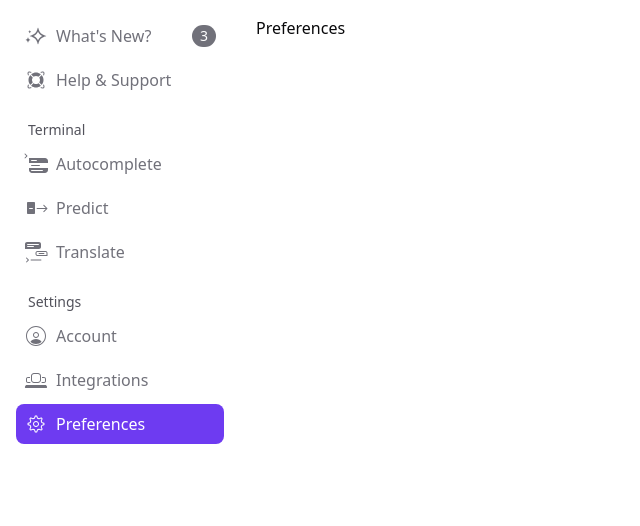
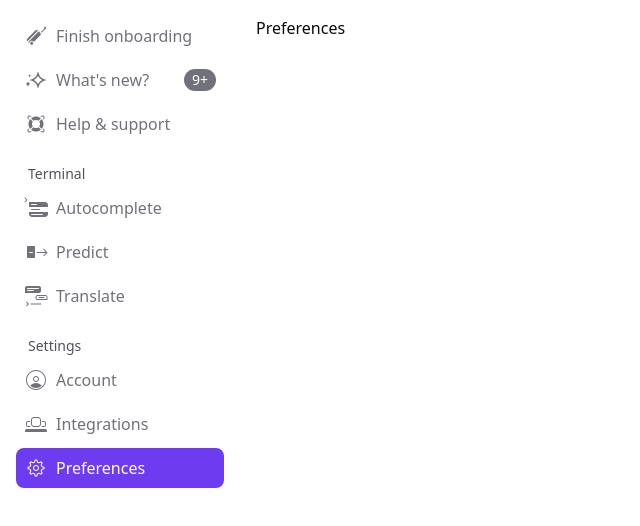
Before and after one commit to aws/q-cli, a React (Vite) app in the folder apps/dashboard/: page /preferences in a window 1280 px wide. Shown: the top 526 px of the page, without its empty margins (0-640 px from the left). Built offline with nearby package versions, Linux system fonts and the light colour scheme.

Commit message:
basic onboarding complete

```diff
--- a/apps/dashboard/index.html
+++ b/apps/dashboard/index.html
@@ -7,7 +7,7 @@
     <title>CodeWhisperer Dashboard</title>
   </head>
   <body>
-    <div id="root"></div>
+    <div class="relative" id="root"></div>
     <script type="module" src="/src/main.tsx"></script>
   </body>
 </html>
--- a/apps/dashboard/package.json
+++ b/apps/dashboard/package.json
@@ -10,6 +10,7 @@
     "preview": "vite preview"
   },
   "dependencies": {
+    "@radix-ui/react-collapsible": "^1.0.3",
     "@radix-ui/react-dropdown-menu": "^2.0.6",
     "@radix-ui/react-select": "^1.2.2",
     "@radix-ui/react-slot": "^1.0.2",
--- a/apps/dashboard/src/App.tsx
+++ b/apps/dashboard/src/App.tsx
@@ -1,16 +1,23 @@
 import { Routes, Route, Outlet } from "react-router-dom";
 import WhatsNew from "./pages/whats-new";
 import Account from "./pages/account";
-import Help from "./pages/help"
+import Help from "./pages/help";
 import SidebarLink from "./components/sidebar/link";
 import * as Icon from "./components/svg/icons";
 import Autocomplete from "./pages/autocomplete";
-import Translate from './pages/translate'
+import Translate from "./pages/translate";
+import FinishOnboarding from "./pages/onboarding";
+import ModalContext from "./context/modal";
+import { useState } from "react";
+import Modal from "./components/modal";
 
 function App() {
+  const [modal, setModal] = useState<React.ReactNode | null>(null);
   return (
+    <ModalContext.Provider value={{ modal, setModal }}>
       <Routes>
         <Route path="/" element={<Layout />}>
+          <Route path="onboarding" element={<FinishOnboarding />} />
           <Route index element={<WhatsNew />} />
           <Route path="help" element={<Help />} />
           <Route path="autocomplete" element={<Autocomplete />} />
@@ -21,18 +28,25 @@ function App() {
           <Route path="preferences" element={<div>Preferences</div>} />
         </Route>
       </Routes>
+      {modal && <Modal>{modal}</Modal>}
+    </ModalContext.Provider>
   );
 }
 
 const NAV_DATA = [
   {
     type: "link",
-    name: "What's New?",
+    name: "Finish onboarding",
+    link: "/onboarding",
+  },
+  {
+    type: "link",
+    name: "What's new?",
     link: "/",
   },
   {
     type: "link",
-    name: "Help & Support",
+    name: "Help & support",
     link: "/help",
   },
   {
@@ -75,25 +89,27 @@ const NAV_DATA = [
   },
 ] as const;
 
-function getIconFromName (name: string) {
+function getIconFromName(name: string) {
   switch (name.toLowerCase()) {
     case "what's new?":
     default:
-      return <Icon.Sparkle />
+      return <Icon.Sparkle />;
     case "help & support":
-      return <Icon.Help />
+      return <Icon.Help />;
     case "autocomplete":
-      return <Icon.Autocomplete />
+      return <Icon.Autocomplete />;
     case "predict":
-      return <Icon.GhostText />
+      return <Icon.GhostText />;
     case "translate":
-      return <Icon.Prompt />
+      return <Icon.Prompt />;
     case "account":
-      return <Icon.User />
+      return <Icon.User />;
     case "integrations":
-      return <Icon.Apps />
+      return <Icon.Apps />;
     case "preferences":
-      return <Icon.Settings />
+      return <Icon.Settings />;
+    case "finish onboarding":
+      return <Icon.Onboarding />;
   }
 }
 
@@ -103,11 +119,17 @@ function Layout() {
       <nav className="w-[240px] flex-none h-full flex flex-col items-center gap-1 p-4">
         {NAV_DATA.map((item, i) =>
           item.type === "link" ? (
-            <SidebarLink key={item.name} path={item.link} name={item.name} icon={getIconFromName(item.name)} count={i === 0 ? 3 : undefined} />
+            <SidebarLink
+              key={item.name}
+              path={item.link}
+              name={item.name}
+              icon={getIconFromName(item.name)}
+              count={i === 1 ? 10 : undefined}
+            />
           ) : (
             <div
               key={item.name}
-              className="pt-4 pl-3 text-sm text-zinc-600 dark:text-zinc-400 w-full rounded-lg flex flex-row items-center font-medium"
+              className="pt-4 pl-3 text-sm text-zinc-600 dark:text-zinc-400 w-full rounded-lg flex flex-row items-center font-medium select-none"
             >
               {item.name}
             </div>
--- /dev/null
+++ b/apps/dashboard/src/components/modal.tsx
@@ -0,0 +1,9 @@
+export default function Modal ({children}: {children: React.ReactNode}) {
+  return (
+    <div className="fixed z-50 inset-0 h-full w-full bg-white/90 flex justify-center items-center">
+      <div className="p-4 rounded-lg bg-white flex flex-col shadow-lg w-[400px]">
+        {children}
+      </div>
+    </div>
+  )
+}
--- a/apps/dashboard/src/components/sidebar/link.tsx
+++ b/apps/dashboard/src/components/sidebar/link.tsx
@@ -20,10 +20,10 @@ export default function SidebarLink({
         <NavLink to={path} className={({isActive}) => isActive ? activeStyles : defaultStyles }>
             <div className="flex flex-row items-center gap-2 fill-current whitespace-nowrap">
                 {icon}
-                <span className="text-base">{name}</span>
+                <span className="text-base select-none">{name}</span>
             </div>
             {count && (
-                <span className="flex items-center justify-center leading-none p-1 px-2 rounded-full font-medium text-sm">
+                <span className="flex items-center justify-center leading-none p-1 px-2 rounded-full font-medium text-sm select-none">
                     {count > 9 ? "9+" : count}
                 </span>
             )}
--- /dev/null
+++ b/apps/dashboard/src/components/ui/collapsible.tsx
@@ -0,0 +1,9 @@
+import * as CollapsiblePrimitive from "@radix-ui/react-collapsible"
+
+const Collapsible = CollapsiblePrimitive.Root
+
+const CollapsibleTrigger = CollapsiblePrimitive.CollapsibleTrigger
+
+const CollapsibleContent = CollapsiblePrimitive.CollapsibleContent
+
+export { Collapsible, CollapsibleTrigger, CollapsibleContent }
--- /dev/null
+++ b/apps/dashboard/src/context/modal.ts
@@ -0,0 +1,15 @@
+import { Dispatch, SetStateAction, createContext } from "react";
+
+type ModalProps = {
+  modal: React.ReactNode | null,
+  setModal: Dispatch<SetStateAction<React.ReactNode | null>>
+}
+
+const modalObj: ModalProps = {
+  modal: null,
+  setModal: () => {}
+}
+
+const ModalContext = createContext(modalObj)
+
+export default ModalContext
--- /dev/null
+++ b/apps/dashboard/src/pages/onboarding.tsx
@@ -0,0 +1,168 @@
+import { Button } from "@/components/ui/button";
+import {
+  Collapsible,
+  CollapsibleContent,
+  CollapsibleTrigger,
+} from "@/components/ui/collapsible";
+import ModalContext from "@/context/modal";
+import { Install } from "@withfig/api-bindings";
+import { Check, ChevronDown, X } from "lucide-react";
+import { useContext, useEffect, useState } from "react";
+
+type InstallCheck = {
+  id: string
+  installKey: "dotfiles" | "accessibility" | "inputMethod"
+  title: string
+  description: string[]
+  example?: string
+  action: string
+};
+
+const installChecks: InstallCheck[] = [
+  {
+    id: "shellIntegrations",
+    installKey: "dotfiles",
+    title: "Shell integrations",
+    description:
+      ["Pick your favorite tools to configure them for use with CodeWhisperer"],
+    example: '/asdf',
+    action: "Install",
+  },
+  {
+    id: "accessibility",
+    installKey: "accessibility",
+    title: "Accessibility settings",
+    description:
+      ["Fig uses this permission to position the Autocomplete window and insert text on your behalf.", "If enabling it isn't working, try toggling it off and on again or restarting Fig."],
+      example: '/asdf',
+    action: "Enable",
+  },
+  {
+    id: "inputMethod",
+    installKey: "inputMethod",
+    title: "Input methods",
+    description:
+      ["Integrate CodeWhisperer with your local shell so we can run the necessary hooks."],
+      example: '/asdf',
+      action: "Enable",
+  },
+];
+
+export function InstallModal() {
+  const [step, setStep] = useState(0)
+  const check = installChecks[step] as InstallCheck;
+  const { setModal } = useContext(ModalContext)
+
+  function handleInstall (key: InstallCheck['installKey']) {
+    Install.install(key)
+      .then(() => {
+        console.log(`step ${step + 1} complete`)
+        if (step < installChecks.length - 1) {
+          setStep(step + 1)
+        } else {
+          setModal(null)
+        }
+      })
+      .catch((e) => {
+        console.error(e)
+        if (step < installChecks.length - 1) {
+          setStep(step + 1)
+        } else {
+          setModal(null)
+        }
+      })
+  }
+
+  return (
+    <div className="flex flex-col gap-4">
+      <h2 className="font-medium text-lg select-none leading-none">{check.title}</h2>
+      <div className="flex flex-col gap-2 text-base font-light text-zinc-500 select-none items-start leading-tight">
+        {check.description.map((d, i) => <p key={i}>{d}</p>)}
+        {check.example && <img src={check.example} className="h-auto w-full min-h-40 rounded-sm bg-zinc-200 border border-zinc-300" />}
+      </div>
+      <Button onClick={() => handleInstall(check.installKey)}>
+        {check.action}
+      </Button>
+    </div>
+  );
+}
+
+function StatusCheck({ check }: { check: InstallCheck }) {
+  const [status, setStatus] = useState(false);
+  const [expanded, setExpanded] = useState(false);
+
+  useEffect(() => {
+    Install.isInstalled(check.installKey).then((r) => {
+      setStatus(r);
+      if (r === false) setExpanded(true);
+    });
+  }, [check.installKey]);
+
+  function fixInstall() {
+    Install.install(check.installKey).catch((e) => console.error(e));
+  }
+
+  return (
+    <Collapsible
+      className="flex gap-4 self-stretch"
+      open={expanded}
+      onOpenChange={setExpanded}
+    >
+      <CollapsibleTrigger asChild className="mt-5 flex-none">
+        <ChevronDown
+          className={`h-5 w-5 ${
+            expanded ? "rotate-0" : "-rotate-90"
+          } cursor-pointer text-zinc-400`}
+        />
+      </CollapsibleTrigger>
+      <div className="flex flex-col border-b-[1px] border-zinc-200 py-4 flex-auto gap-1">
+        <div className="flex gap-2 items-center">
+          <h2 className="font-medium text-lg select-none">{check.title}</h2>
+          {status ? (
+            <Check className="h-5 w-5 text-green-600" />
+          ) : (
+            <X className="h-5 w-5 text-red-600" />
+          )}
+        </div>
+        <CollapsibleContent className="flex flex-col gap-2 text-base font-light text-zinc-500 select-none items-start leading-tight">
+          {check.description.map((d, i) => <p key={i}>{d}</p>)}
+          <Button
+            onClick={fixInstall}
+            disabled={status}
+            className="disabled:bg-zinc-400 h-auto py-2 px-6 mt-1"
+          >
+            {status ? "Enabled" : "Enable"}
+          </Button>
+        </CollapsibleContent>
+      </div>
+    </Collapsible>
+  );
+}
+
+export default function Page() {
+  const { setModal } = useContext(ModalContext);
+
+  function startOnboarding() {
+    setModal(<InstallModal />);
+  }
+
+  return (
+    <div className="flex flex-col items-start">
+      <div className="flex justify-between gap-4 self-stretch">
+        <h1 className="text-3xl font-black select-none mb-2">
+          Finish onboarding
+        </h1>
+        <Button
+          variant="ghost"
+          onClick={startOnboarding}
+          className="disabled:bg-zinc-400 h-auto py-2 px-6 mt-1"
+        >
+          Open flow
+        </Button>
+      </div>
+      {installChecks.map((check) => {
+        return <StatusCheck check={check} key={check.id} />;
+      })}
+    </div>
+  );
+}
```
Lines whose indentation alone changed are shown as unchanged.
